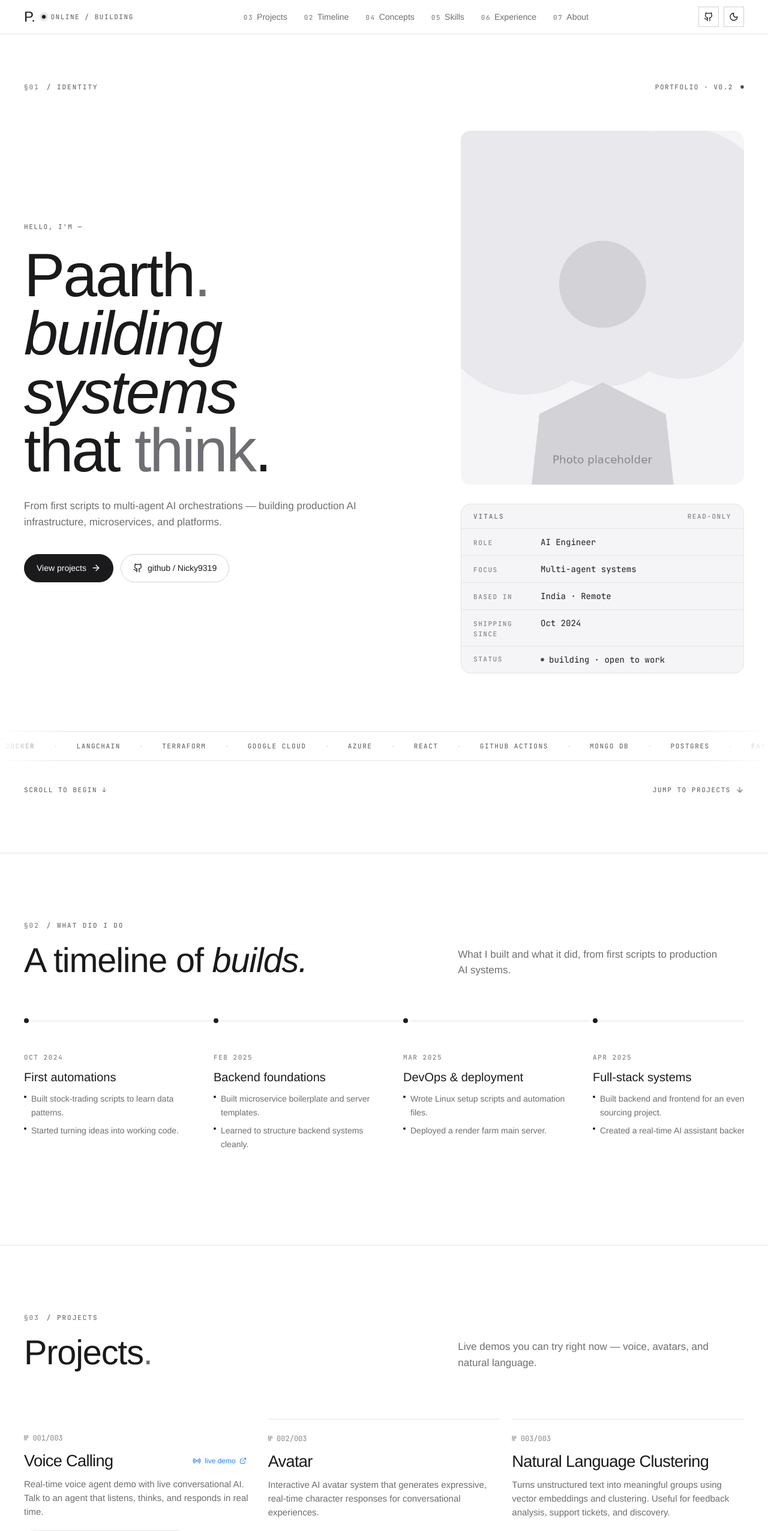
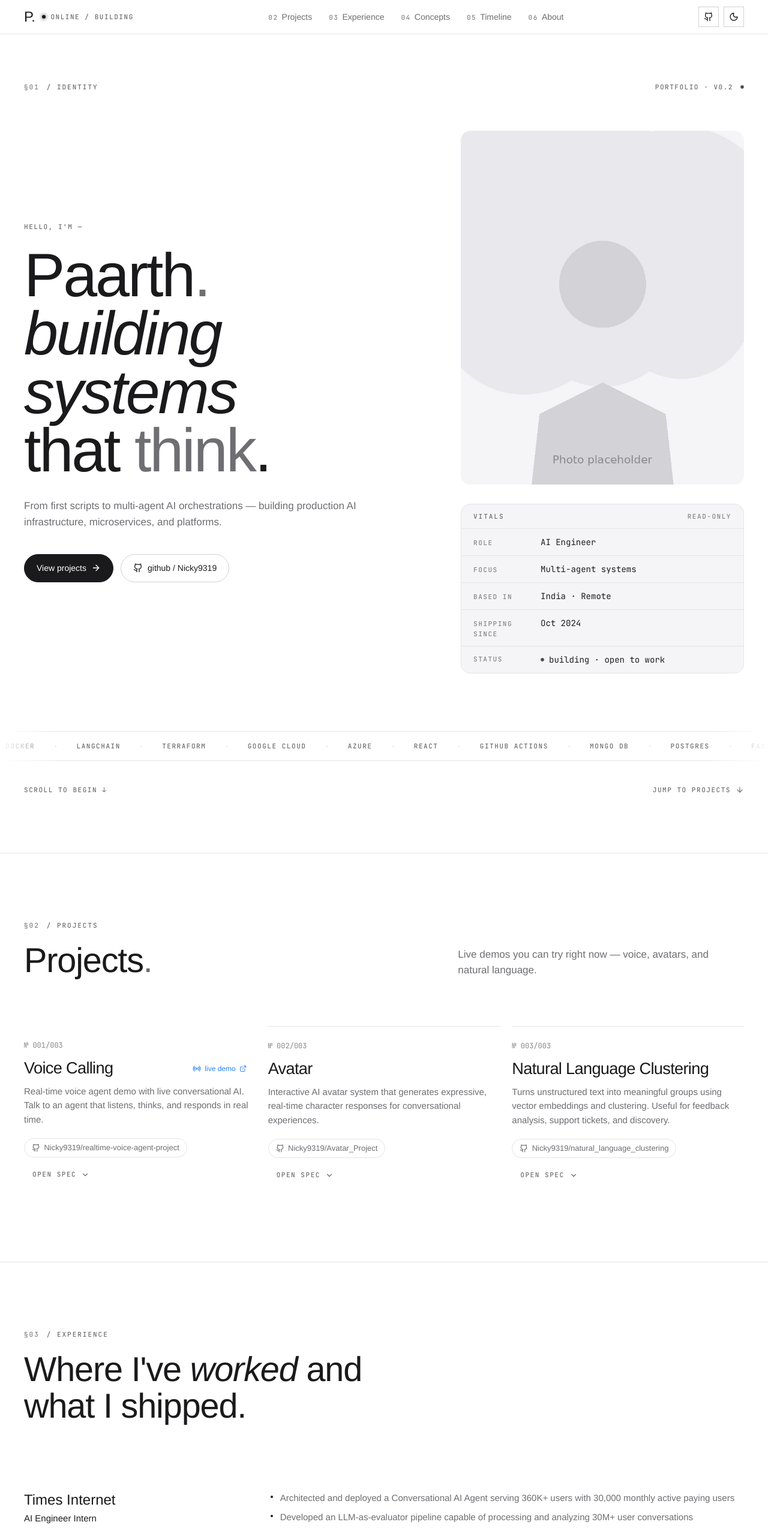
Before and after one commit to Nicky9319/Portfolio_Website, a React (Vite) app: page / in a window 1280 px wide. Shown: the top 2553 px of the page at 60% size. Built offline with nearby package versions, Linux system fonts and the light colour scheme.

Commit message:
Reorganize sections in App component and update section numbers in Header, About, Experience, ProjectShowcase, ConceptIdeas, and Timeline components

```diff
--- a/src/App.jsx
+++ b/src/App.jsx
@@ -28,10 +28,10 @@ function ThemedApp() {
       <Header />
       <main className="flex-1">
         <HeroSection />
+        <ProjectShowcase projects={projects} />
+        <ExperienceSection />
+        <ConceptIdeas />
         <TimelineSection />
-        <ProjectShowcase projects={projects} />
-        <ConceptIdeas />
-        <ExperienceSection />
         <AboutSection />
       </main>
       <Footer />
--- a/src/components/layout/Header.jsx
+++ b/src/components/layout/Header.jsx
@@ -2,12 +2,11 @@ import { ThemeToggle } from '../ui/ThemeToggle'
 import { GithubIcon } from '../ui/BrandIcons'
 
 const navItems = [
-  { label: 'Projects', href: '#projects', num: '03' },
-  { label: 'Timeline', href: '#timeline', num: '02' },
+  { label: 'Projects', href: '#projects', num: '02' },
+  { label: 'Experience', href: '#experience', num: '03' },
   { label: 'Concepts', href: '#concepts', num: '04' },
-  { label: 'Skills', href: '#skills', num: '05' },
-  { label: 'Experience', href: '#experience', num: '06' },
-  { label: 'About', href: '#about', num: '07' },
+  { label: 'Timeline', href: '#timeline', num: '05' },
+  { label: 'About', href: '#about', num: '06' },
 ]
 
 export function Header() {
--- a/src/components/sections/AboutSection.jsx
+++ b/src/components/sections/AboutSection.jsx
@@ -20,7 +20,7 @@ export function AboutSection() {
           {/* Left — large display + statement */}
           <div className="lg:col-span-7">
             <div className="flex items-center gap-3 mb-8">
-              <span className="section-num text-[var(--primary)]">§07</span>
+              <span className="section-num text-[var(--primary)]">§06</span>
               <span className="eyebrow text-[var(--muted)]">/ about</span>
             </div>
 
--- a/src/components/sections/ConceptIdeas.jsx
+++ b/src/components/sections/ConceptIdeas.jsx
@@ -36,7 +36,7 @@ export function ConceptIdeas() {
           <div className="lg:col-span-7">
             <div className="flex items-center gap-3 mb-5">
               <span className="section-num text-[var(--primary)]">§04</span>
-              <span className="eyebrow text-[var(--muted)]">/ concept ideas</span>
+              <span className="eyebrow text-[var(--muted)]">/ concepts</span>
             </div>
             <h2 className="display-2 text-[var(--paper)] max-w-2xl">
               Sketches, <span className="italic">prototypes,</span> and what-ifs.
--- a/src/components/sections/ExperienceSection.jsx
+++ b/src/components/sections/ExperienceSection.jsx
@@ -9,18 +9,14 @@ export function ExperienceSection() {
         <div className="grid grid-cols-1 lg:grid-cols-12 gap-10 mb-16 md:mb-20">
           <div className="lg:col-span-7">
             <div className="flex items-center gap-3 mb-5">
-              <span className="section-num text-[var(--primary)]">§06</span>
+              <span className="section-num text-[var(--primary)]">§03</span>
               <span className="eyebrow text-[var(--muted)]">/ experience</span>
             </div>
             <h2 className="display-2 text-[var(--paper)] max-w-2xl">
               Where I've <span className="italic">worked</span> and what I shipped.
             </h2>
           </div>
-          <div className="lg:col-span-5 flex lg:items-end">
-            <p className="body-lg text-[var(--muted)] max-w-md">
-              Roles and internships from the resume, with the outcomes I was directly responsible for.
-            </p>
-          </div>
+          <div className="lg:col-span-5 flex lg:items-end" />
         </div>
 
         {/* Experience list */}
--- a/src/components/sections/ProjectShowcase.jsx
+++ b/src/components/sections/ProjectShowcase.jsx
@@ -11,7 +11,7 @@ export function ProjectShowcase({ projects }) {
         <div className="grid grid-cols-1 lg:grid-cols-12 gap-10 mb-16 md:mb-20">
           <div className="lg:col-span-7">
             <div className="flex items-center gap-3 mb-5">
-              <span className="section-num text-[var(--primary)]">§03</span>
+              <span className="section-num text-[var(--primary)]">§02</span>
               <span className="eyebrow text-[var(--muted)]">/ projects</span>
             </div>
             <h2 className="display-2 text-[var(--paper)] max-w-2xl">
--- a/src/components/sections/TimelineSection.jsx
+++ b/src/components/sections/TimelineSection.jsx
@@ -131,8 +131,8 @@ export function TimelineSection() {
         <div className="grid grid-cols-1 lg:grid-cols-12 gap-10 mb-10 md:mb-14">
           <div className="lg:col-span-7">
             <div className="flex items-center gap-3 mb-5">
-              <span className="section-num text-[var(--primary)]">§02</span>
-              <span className="eyebrow text-[var(--muted)]">/ what did I do</span>
+              <span className="section-num text-[var(--primary)]">§05</span>
+              <span className="eyebrow text-[var(--muted)]">/ timeline</span>
             </div>
             <h2 className="display-2 text-[var(--paper)] max-w-2xl">
               A timeline of <span className="italic">builds.</span>
```
